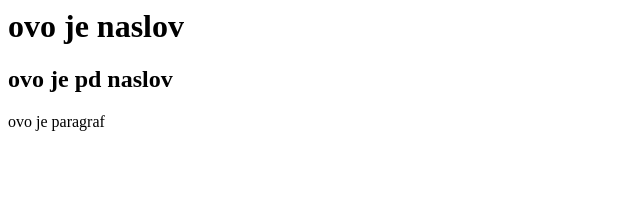
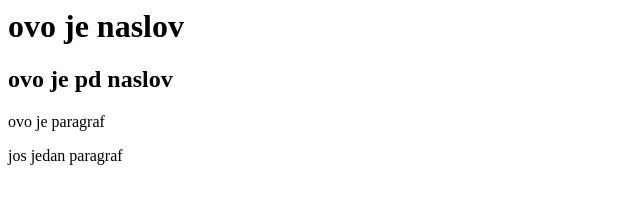
Before and after one commit to dargeni/novi, a plain HTML site: page index.html in a window 1280 px wide. Shown: the whole page, without its empty margins (0-640 px from the left). Drawn offline with Linux system fonts and the light colour scheme.

Commit message:
Dodavanje paragrafa

```diff
--- a/index.html
+++ b/index.html
@@ -2,3 +2,4 @@
 <h1> ovo je naslov</h1>
 <h2> ovo je pd naslov</h2>
 <p> ovo je paragraf</p>
+<p> jos jedan paragraf</p>
```
